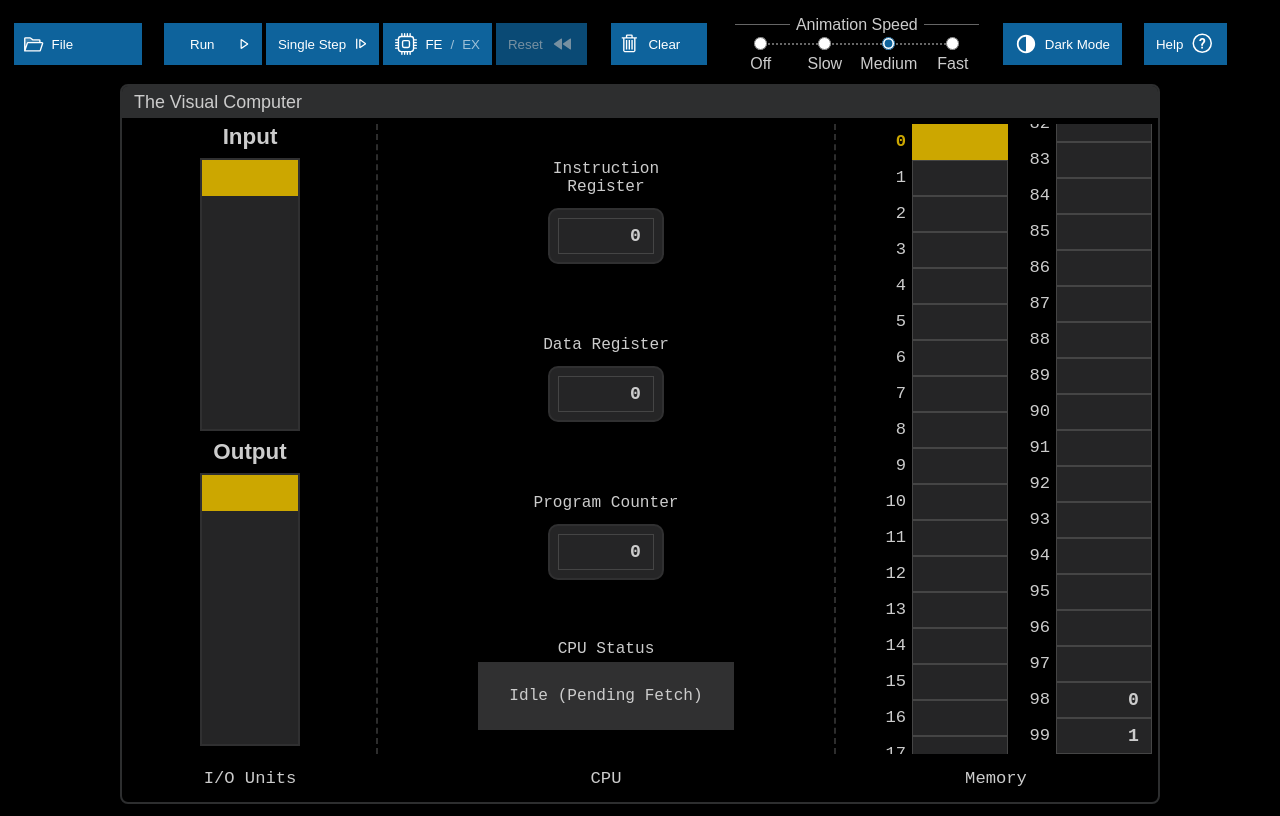
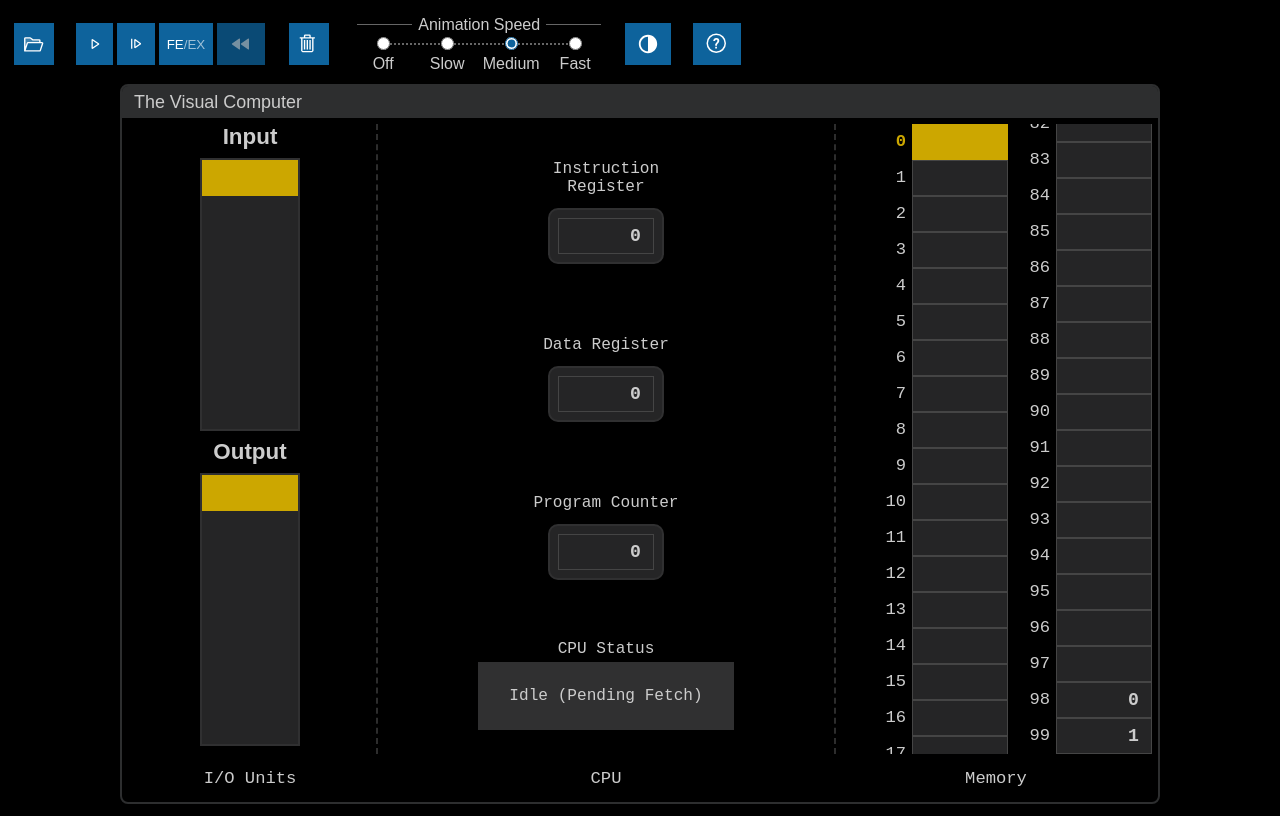
Before and after one commit to rafrafraf1/vic-ide-fork, a React (Vite) app: page / in a window 1280 px wide. Built offline with nearby package versions, Linux system fonts and the light colour scheme.

Commit message:
Make the Toolbar controls more compact, without labels

```diff
--- a/src/Playgrounds/PlaygroundMenu.tsx
+++ b/src/Playgrounds/PlaygroundMenu.tsx
@@ -26,7 +26,7 @@ export function PlaygroundMenu(): React.JSX.Element {
   return (
     <>
       <div className="PlaygroundMenu-menu">
-        <ThemeSwitcher uiString={uiStrings} />
+        <ThemeSwitcher />
         {allPlaygrounds.map((playground, index) => (
           <Button
             key={index}
--- a/src/UI/Toolbar.css
+++ b/src/UI/Toolbar.css
@@ -25,18 +25,12 @@
   font-size: 30%;
 }
 
-.Toolbar-RunLabels {
-  display: grid;
+.Toolbar-IconOnlyMenuButton {
+  width: 40px;
 }
 
-.Toolbar-RunLabel {
-  grid-column: 1 / 2;
-  grid-row: 1 / 2;
-  justify-self: center;
-}
-
-.Toolbar-RunLabelSpacer {
-  visibility: hidden;
+.Toolbar-FetchExecuteLabel {
+  margin: 0;
 }
 
 .Toolbar-ButtonLabelDim {
--- a/src/UI/Toolbar.tsx
+++ b/src/UI/Toolbar.tsx
@@ -6,7 +6,7 @@ import Tippy, { useSingleton, type TippyProps } from "@tippyjs/react";
 import { assertNever } from "assert-never";
 import classNames from "classnames";
 import type { IconType } from "react-icons";
-import { BsCpu, BsHourglass } from "react-icons/bs";
+import { BsHourglass } from "react-icons/bs";
 import { FaFileUpload } from "react-icons/fa";
 import { MdErrorOutline } from "react-icons/md";
 import { PiFolderOpenDuotone } from "react-icons/pi";
@@ -245,10 +245,10 @@ export const Toolbar = React.memo(function Toolbar(
               {c}
             </Tippy>
           )}
-          className="Toolbar-Button"
+          className="Toolbar-Button Toolbar-IconOnlyMenuButton"
           disabled={simulationActive(simulationState)}
           icon={<PiFolderOpenDuotone size={22} />}
-          label={uiString("FILE")}
+          label=""
           values={exampleValues}
           onValueClick={handleOpenFileClick}
         />
@@ -284,7 +284,6 @@ export const Toolbar = React.memo(function Toolbar(
           }
           onClick={onSingleStepClick}
         >
-          <ButtonLabel>{uiString("SINGLE_STEP")}</ButtonLabel>
           <ButtonLabel>
             <VscDebugContinue />
           </ButtonLabel>
@@ -310,7 +309,6 @@ export const Toolbar = React.memo(function Toolbar(
           disabled={simulationActive(simulationState) || !resetEnabled}
           onClick={onResetClick}
         >
-          <ButtonLabel>{uiString("RESET")}</ButtonLabel>
           <ButtonLabel>
             <RiRewindMiniFill size={24} />
           </ButtonLabel>
@@ -318,9 +316,9 @@ export const Toolbar = React.memo(function Toolbar(
       </Tippy>
       <Separator />
       <MenuButton<ClearOption>
-        className="Toolbar-Button"
+        className="Toolbar-Button Toolbar-IconOnlyMenuButton"
         icon={<VscTrash size={22} />}
-        label={uiString("CLEAR")}
+        label={""}
         values={[
           { value: "CLEAR_IO", label: uiString("CLEAR_IO") },
           { value: "CLEAR_HIGH_MEMORY", label: uiString("CLEAR_HIGH_MEMORY") },
@@ -340,12 +338,11 @@ export const Toolbar = React.memo(function Toolbar(
       {showThemeSwitcher ? (
         <>
           <Separator />
-          <ThemeSwitcher className="Toolbar-Button" uiString={uiString} />
+          <ThemeSwitcher className="Toolbar-Button" />
         </>
       ) : null}
       <Separator />
       <Button className="Toolbar-Button" onClick={onHelpClick}>
-        <ButtonLabel>{uiString("HELP")}</ButtonLabel>
         <ButtonLabel>
           <VscQuestion size={24} />
         </ButtonLabel>
@@ -549,34 +546,27 @@ export function FetchExecuteButton(
   return (
     <Tippy
       singleton={tippyTarget}
-      content={
-        <>
-          {uiString("FETCH_OR_EXECUTE_AN_INSTRUCTION")}
-          <br />
-          <br />
-          {uiString("LOAD_INSTRUCTION_FROM_MEMORY_TO_INSTRUCTION_REGISTER")}
-          <br />
-          <br />
-          {uiString("EXECUTE_INSTRUCTION_IN_INSTRUCTION_REGISTER")}
-        </>
-      }
+      content={uiString("FETCH_OR_EXECUTE_AN_INSTRUCTION")}
     >
       <Button
         className={className}
         disabled={fetchDisabled && executeDisabled}
         onClick={handleClick}
       >
-        <ButtonLabel>
-          <BsCpu size={22} />
-        </ButtonLabel>
         <ButtonLabel
-          className={classNames({ "Toolbar-ButtonLabelDim": fetchDisabled })}
+          className={classNames("Toolbar-FetchExecuteLabel", {
+            "Toolbar-ButtonLabelDim": fetchDisabled,
+          })}
         >
           {uiString("FETCH")}
         </ButtonLabel>
-        <ButtonLabel className="Toolbar-ButtonLabelDim">/</ButtonLabel>
+        <ButtonLabel className="Toolbar-FetchExecuteLabel Toolbar-ButtonLabelDim">
+          /
+        </ButtonLabel>
         <ButtonLabel
-          className={classNames({ "Toolbar-ButtonLabelDim": executeDisabled })}
+          className={classNames("Toolbar-FetchExecuteLabel", {
+            "Toolbar-ButtonLabelDim": executeDisabled,
+          })}
         >
           {uiString("EXECUTE")}
         </ButtonLabel>
@@ -604,31 +594,24 @@ export function RunButton(props: RunButtonProps): React.JSX.Element {
     onClick,
   } = props;
 
-  const [label, icon] = ((): [string, IconType] => {
+  const icon = ((): IconType => {
     switch (simulationState) {
       case "IDLE":
-        return [uiString("RUN"), VscDebugStart];
+        return VscDebugStart;
       case "FETCH_INSTRUCTION":
-        return [uiString("RUN"), VscDebugStart];
+        return VscDebugStart;
       case "EXECUTE_INSTRUCTION":
-        return [uiString("RUN"), VscDebugStart];
+        return VscDebugStart;
       case "SINGLE_STEP":
-        return [uiString("RUN"), VscDebugStart];
+        return VscDebugStart;
       case "RUN":
-        return [uiString("STOP"), VscDebugStop];
+        return VscDebugStop;
       case "STOPPING":
-        return [uiString("STOPPING"), BsHourglass];
+        return BsHourglass;
       default:
         return assertNever(simulationState);
     }
   })();
-
-  // The button is always rendered with all of the possible label values
-  // inside it, that are hidden and act as spacers.
-  //
-  // This is done so that the size of the button fits the longest label (so
-  // that the button doesn't resize when the label changes).
-  const spacer = "Toolbar-RunLabel Toolbar-RunLabelSpacer";
 
   return (
     <Tippy
@@ -643,15 +626,7 @@ export function RunButton(props: RunButtonProps): React.JSX.Element {
         }
         onClick={onClick}
       >
-        <>
-          <div className="Toolbar-RunLabels">
-            <ButtonLabel className={spacer}>{uiString("RUN")}</ButtonLabel>
-            <ButtonLabel className={spacer}>{uiString("STOP")}</ButtonLabel>
-            <ButtonLabel className={spacer}>{uiString("STOPPING")}</ButtonLabel>
-            <ButtonLabel className="Toolbar-RunLabel">{label}</ButtonLabel>
-          </div>
-          <ButtonLabel>{icon({})}</ButtonLabel>
-        </>
+        <ButtonLabel>{icon({})}</ButtonLabel>
       </Button>
     </Tippy>
   );
@@ -659,11 +634,10 @@ export function RunButton(props: RunButtonProps): React.JSX.Element {
 
 interface ThemeSwitcherProps {
   className?: string;
-  uiString: UIStrings;
 }
 
 export function ThemeSwitcher(props: ThemeSwitcherProps): React.JSX.Element {
-  const { className, uiString } = props;
+  const { className } = props;
 
   const [theme, setTheme] = React.useState<DemoTheme>(() => getCurrentTheme());
 
@@ -691,18 +665,6 @@ export function ThemeSwitcher(props: ThemeSwitcherProps): React.JSX.Element {
       <ButtonLabel>
         <RiContrastFill size={22} />
       </ButtonLabel>
-      <ButtonLabel>{themeLabel(uiString, theme)}</ButtonLabel>
     </Button>
   );
 }
-
-function themeLabel(uiString: UIStrings, theme: DemoTheme): string {
-  switch (theme) {
-    case "Dark":
-      return uiString("DARK_MODE");
-    case "Light":
-      return uiString("LIGHT_MODE");
-    default:
-      return assertNever(theme);
-  }
-}
--- a/src/UI/UIStrings.ts
+++ b/src/UI/UIStrings.ts
@@ -4,10 +4,7 @@ import { assertNever } from "assert-never";
  * All of the available strings that appear in the user interface of the app.
  */
 export type UIStringKey =
-  | "DARK_MODE"
-  | "LIGHT_MODE"
   | "LOAD_A_VIC_PROGRAM"
-  | "FILE"
   | "OPEN_FILE"
   | "LOAD_EXAMPLE"
   | "FETCH"
@@ -17,17 +14,10 @@ export type UIStringKey =
   | "ANIMATION_SLOW"
   | "ANIMATION_MEDIUM"
   | "ANIMATION_FAST"
-  | "RESET"
-  | "SINGLE_STEP"
-  | "RUN"
-  | "STOP"
-  | "STOPPING"
-  | "CLEAR"
   | "CLEAR_IO"
   | "CLEAR_HIGH_MEMORY"
   | "CLEAR_LOW_MEMORY"
   | "CLEAR_ALL"
-  | "HELP"
   | "NO_FILE_AVAILABLE"
   | "USE_THE_FILE_EXPLORER_TO_OPEN_A_FILE"
   | "LOAD"
@@ -38,8 +28,6 @@ export type UIStringKey =
   | "FILE_IS_OF_TYPE"
   | "CHANGE_THE_LANGUAGE_MODE_OF_THE_FILE_TO"
   | "FETCH_OR_EXECUTE_AN_INSTRUCTION"
-  | "LOAD_INSTRUCTION_FROM_MEMORY_TO_INSTRUCTION_REGISTER"
-  | "EXECUTE_INSTRUCTION_IN_INSTRUCTION_REGISTER"
   | "RESET_THE_INPUT_SET_THE_PROGRAM_COUNTER_TO_ZERO_CLEAR_THE_OUTPUT"
   | "FETCH_NEXT_INSTRUCTION_AND_EXECUTE_IT"
   | "RUN_PROGRAM_UNTIL_IT_TERMINATES"
@@ -73,14 +61,8 @@ export type UIStrings = (key: UIStringKey) => string;
  */
 export function EnglishStrings(key: UIStringKey): string {
   switch (key) {
-    case "DARK_MODE":
-      return "Dark Mode";
-    case "LIGHT_MODE":
-      return "Light Mode";
     case "LOAD_A_VIC_PROGRAM":
       return "Load a Vic Program";
-    case "FILE":
-      return "File";
     case "OPEN_FILE":
       return "Open File";
     case "LOAD_EXAMPLE":
@@ -99,18 +81,6 @@ export function EnglishStrings(key: UIStringKey): string {
       return "Medium";
     case "ANIMATION_FAST":
       return "Fast";
-    case "RESET":
-      return "Reset";
-    case "SINGLE_STEP":
-      return "Single Step";
-    case "RUN":
-      return "Run";
-    case "STOP":
-      return "Stop";
-    case "STOPPING":
-      return "Stopping";
-    case "CLEAR":
-      return "Clear";
     case "CLEAR_IO":
       return "I/O";
     case "CLEAR_HIGH_MEMORY":
@@ -119,8 +89,6 @@ export function EnglishStrings(key: UIStringKey): string {
       return "Low Memory";
     case "CLEAR_ALL":
       return "All";
-    case "HELP":
-      return "Help";
     case "NO_FILE_AVAILABLE":
       return "No File Available";
     case "USE_THE_FILE_EXPLORER_TO_OPEN_A_FILE":
@@ -140,11 +108,7 @@ export function EnglishStrings(key: UIStringKey): string {
     case "CHANGE_THE_LANGUAGE_MODE_OF_THE_FILE_TO":
       return "Change the Language mode of the file to";
     case "FETCH_OR_EXECUTE_AN_INSTRUCTION":
-      return "Fetch or Execute an instruction, depending on the current CPU state.";
-    case "LOAD_INSTRUCTION_FROM_MEMORY_TO_INSTRUCTION_REGISTER":
-      return "FE: Load instruction from memory to the Instruction Register.";
-    case "EXECUTE_INSTRUCTION_IN_INSTRUCTION_REGISTER":
-      return "EX: Execute the instruction in the Instruction Register";
+      return "Fetch instruction / Execute instruction";
     case "RESET_THE_INPUT_SET_THE_PROGRAM_COUNTER_TO_ZERO_CLEAR_THE_OUTPUT":
       return "Reset the Input, set the Program Counter to 0, and clear the Output";
     case "FETCH_NEXT_INSTRUCTION_AND_EXECUTE_IT":
```
